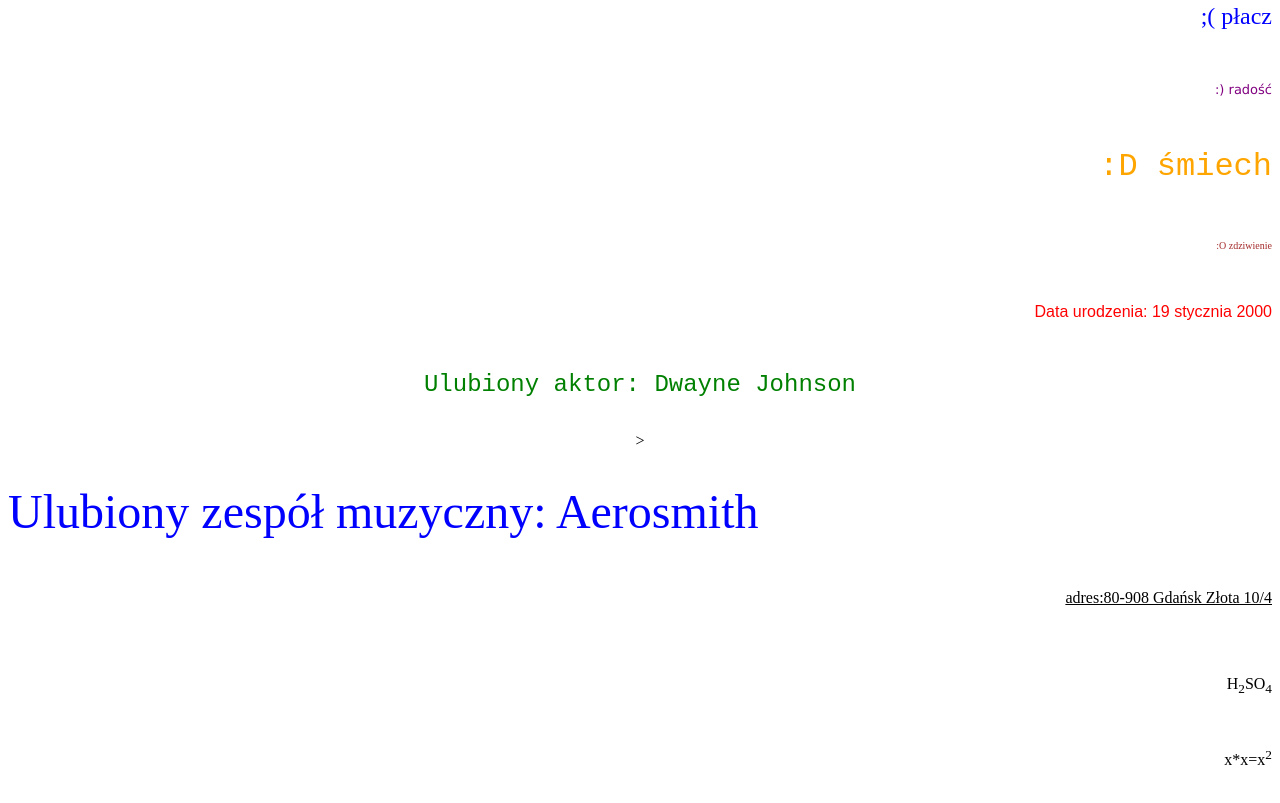
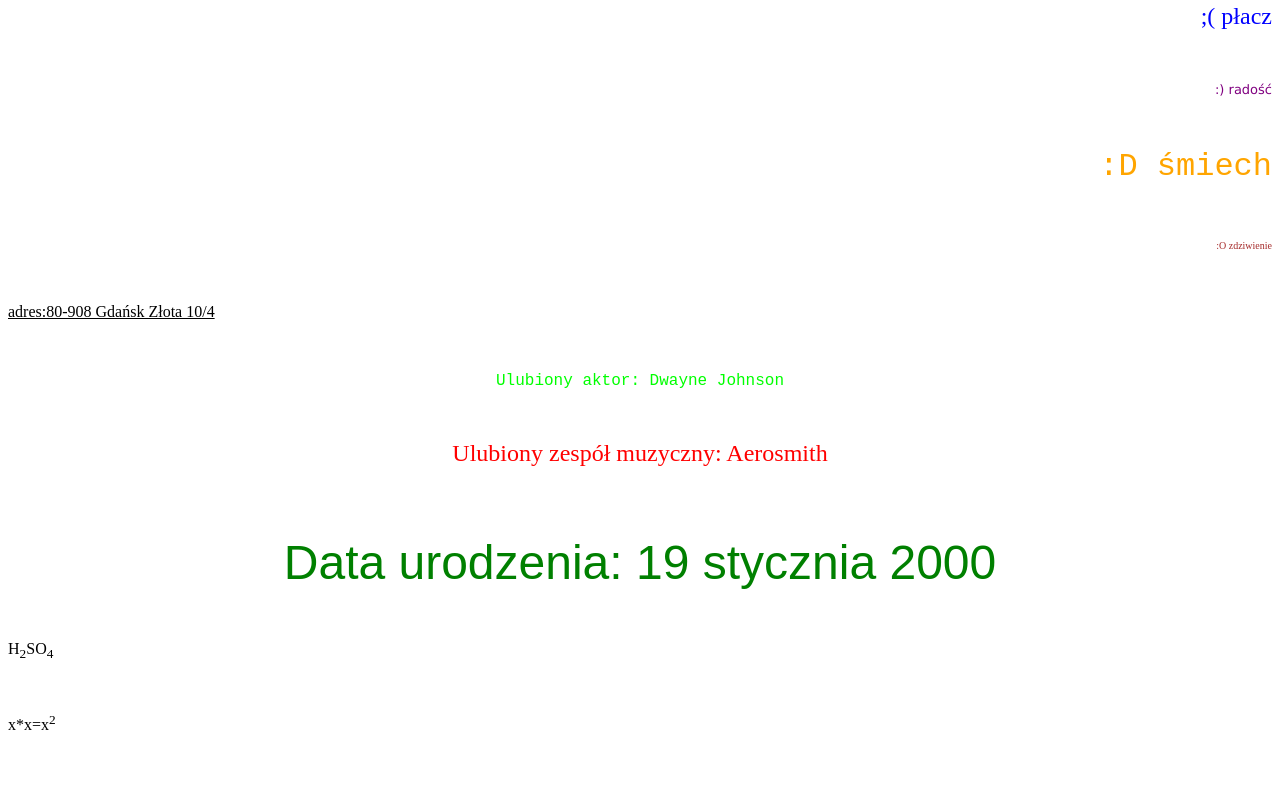
Before and after one commit to Zakozny/zadania-, a plain HTML site: page index.html in a window 1280 px wide. Shown: the part 1194-1997 px from the top of the page. After the commit the page ends 1970 px from the top, so only its background shows below. Drawn offline with Linux system fonts and the light colour scheme.

Commit message:
Update index.html

```diff
--- a/index.html
+++ b/index.html
@@ -28,20 +28,23 @@
     <p align="right"><font color="brown" size="1" face="Times New Roman">:O zdziwienie</font></p><br>
 
 
-    <p align="right"><font color="red" size="3" face="Arial">Data urodzenia: 19 stycznia 2000</font></p><br>
+   <p align="left"><u>adres:80-908 Gdańsk Złota 10/4</u></p><br>
+
+
+
+
+  <p align="center"><font color="lime" size="3" face="Courier New">Ulubiony aktor: Dwayne Johnson</font></p><br>
+    <center>
+    <p align="center"><font color="red" size="5" face="Times New Roman">Ulubiony zespół muzyczny: Aerosmith</font></p><br>
+
+ </center><br>
+
+    <p align="center"><font color="green" size="7" face="Arial">Data urodzenia: 19 stycznia 2000</font></p><br>
+
 
     <center>
-    <p align="center"><font color="green" size="5" face="Courier New">Ulubiony aktor: Dwayne Johnson</font></p><br>
->
-    </center><br>
+    <p align="left">H<sub>2</sub>SO<sub>4</sub></p><br>
+    <p align="left">x*x=x<sup>2</sup></p><br>
 
-    <p align="left"><font color="blue" size="7" face="Times New Roman">Ulubiony zespół muzyczny: Aerosmith</font></p><br>
-
-    <center>
-   <p align="right"><u>adres:80-908 Gdańsk Złota 10/4</u></p><br>
-    </center><br>
-
-    <p align="right">H<sub>2</sub>SO<sub>4</sub></p><br>
-    <p align="right">x*x=x<sup>2</sup></p><br>
 </body>
 </html>
```
